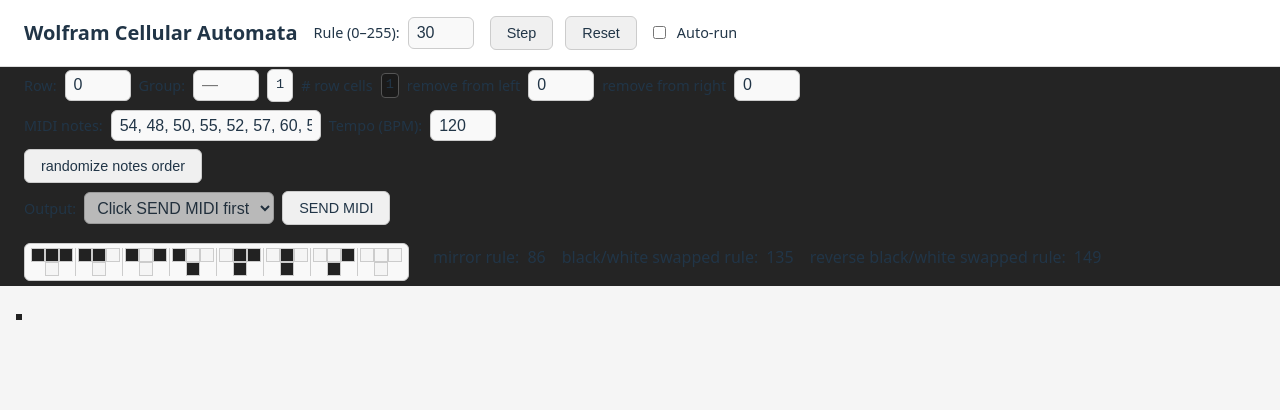
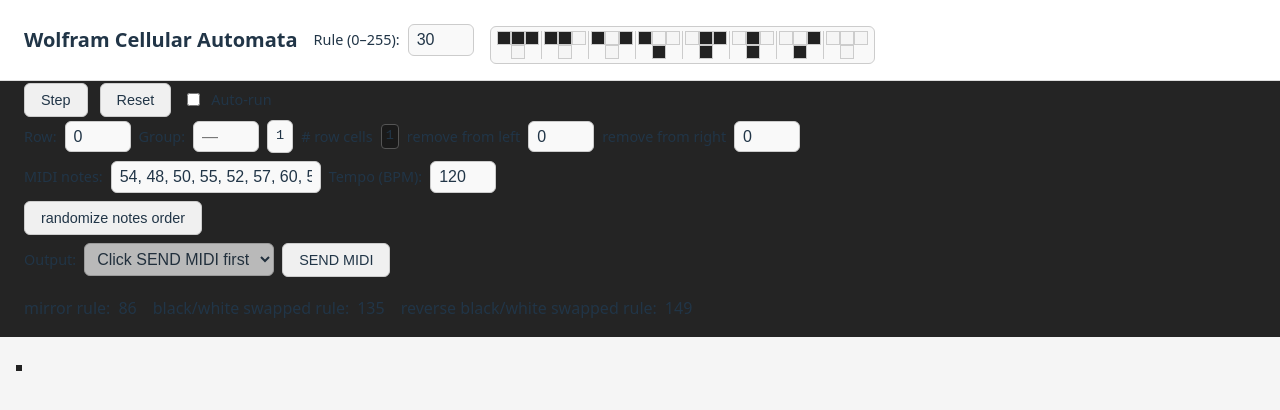
Before and after one commit to nathanfenoglio/wolfram-cellular-automata-midi-notes, a React (Vite) app: page / in a window 1280 px wide. Shown: the top 410 px of the page. Built offline with nearby package versions, Linux system fonts and the light colour scheme.

Commit message:
move RuleVisualization next to user input for rule #, move step reset auto-run controls underneath RuleVisualization

```diff
--- a/src/App.jsx
+++ b/src/App.jsx
@@ -57,12 +57,18 @@
       <header className="header">
         <h1>Wolfram Cellular Automata</h1>
         <RuleSelector value={rule} onChange={handleRuleChange} />
-        <Controls
-          onStep={handleStep}
-          onReset={handleReset}
-        />
-        {/* <RowViewer rule={rule} grid={grid} /> */}
+        {/* visual display of the rule showing all of the possible previous row 3 cell configurations and the outcome cell value of the rule  */}
+        <RuleVisualization rule={rule} />
       </header>
+      {/* visual step, reset, auto-run controls */}
+      <div className="header2-visual">
+        <div className="header2-container">
+          <Controls
+            onStep={handleStep}
+            onReset={handleReset}
+          />
+        </div>
+      </div>
 
       {/* row input, note grouping input, display specified row, */}
       {/* midi note scale input, tempo input, midi output selection, send midi button */}
@@ -75,7 +81,6 @@
       {/* equivalence rules and rule visual representation */}
       <div className="header2-visual">
         {/* visual display of the rule showing all of the possible previous row 3 cell configurations and the outcome cell value of the rule  */}
-        <RuleVisualization rule={rule} />
         <div className="header2-container">
           {/* mirror equivalence rule */}
           <div className="rule-container">
```
